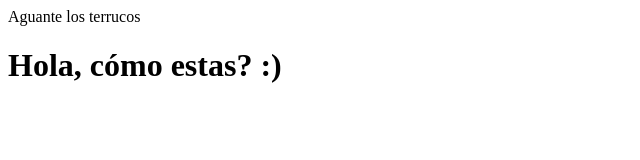
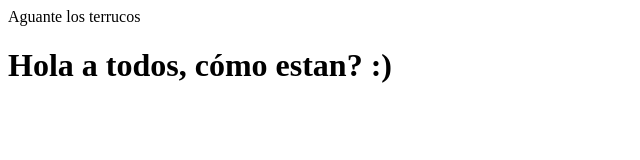
Before and after one commit to GrupoShots/TeamTerruco, a plain HTML site: page Index.html in a window 1280 px wide. Shown: the whole page, without its empty margins (0-640 px from the left). Drawn offline with Linux system fonts and the light colour scheme.

Commit message:
ERROR3DEDIEGO

```diff
--- a/Index.html
+++ b/Index.html
@@ -2,6 +2,6 @@ Aguante los terrucos
 </html>
 <head></head>
 <body>
-  <h1>Hola, cómo estas? :)</h1>
+  <h1>Hola a todos, cómo estan? :)</h1>
   </body>
 </html>
```
